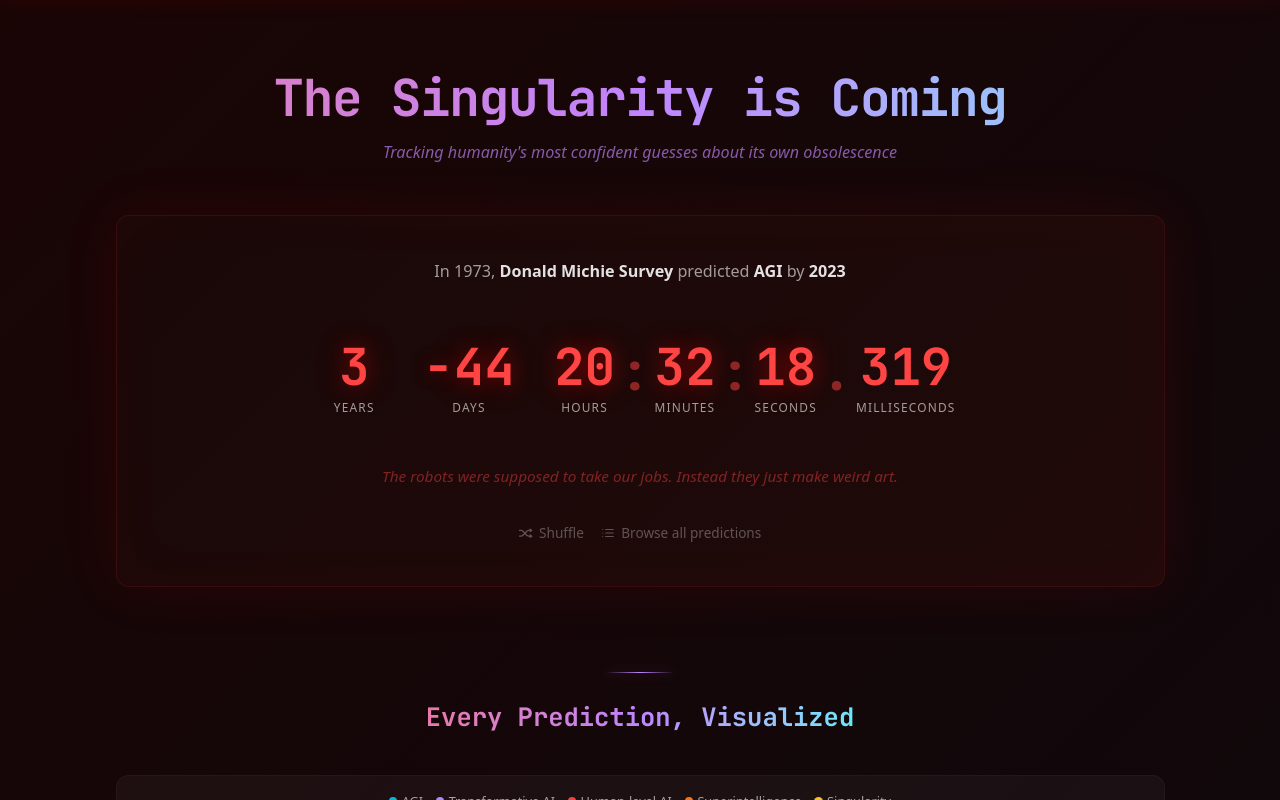
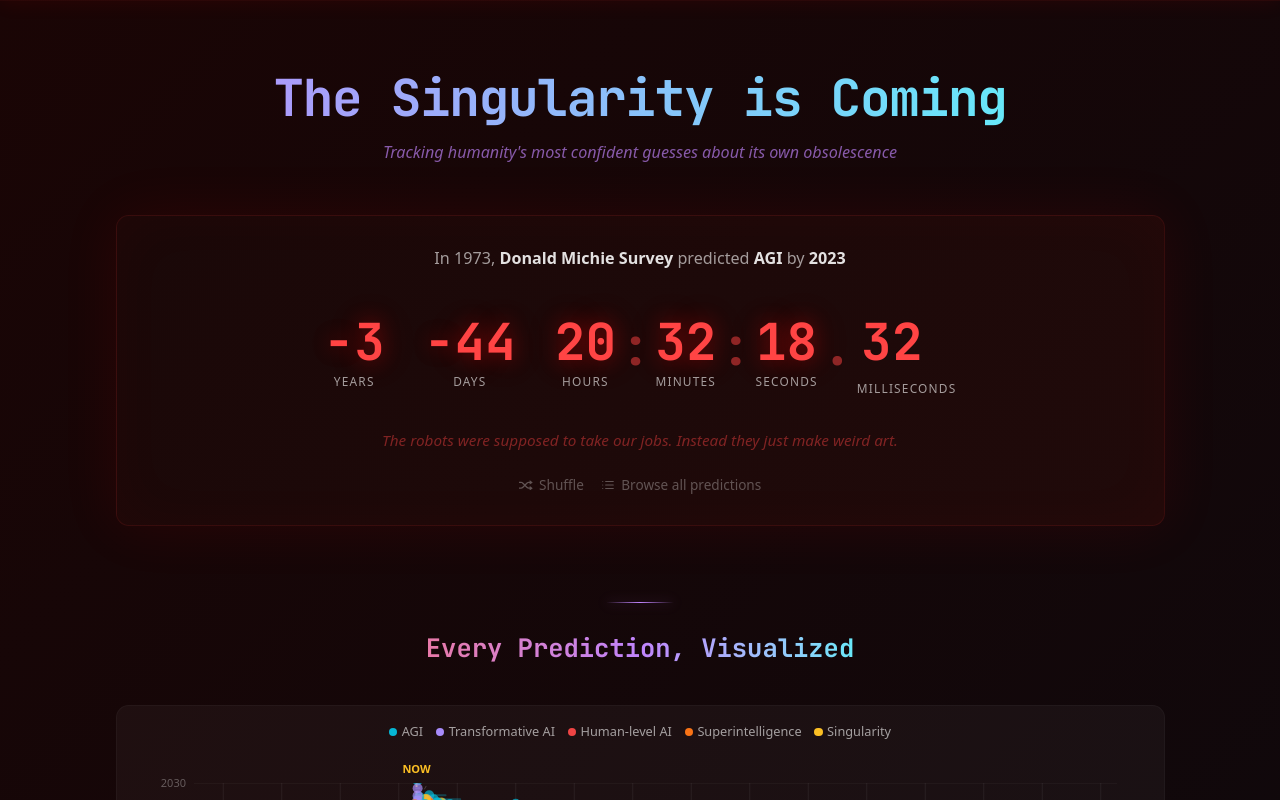
Before and after one commit to levilansing/singularity, a React (Vite) app: page / in a window 1280 px wide. Shown: the top 800 px of the page. Built offline with nearby package versions, Linux system fonts and the light colour scheme.

Commit message:
optimize countdowns

```diff
--- a/src/App.tsx
+++ b/src/App.tsx
@@ -101,7 +101,7 @@ function PredictionPage() {
     <>
       {selected && <StickyHeader prediction={selected} onRandom={handleRandom} />}
       <header className="text-center pt-14 mb-12 max-sm:pt-8 max-sm:mb-8">
-        <h1 className="font-mono text-[clamp(1.8rem,5vw,3rem)] font-bold m-0 tracking-tight text-center bg-linear-to-r from-[#e879a8] via-[#c084fc] to-[#67e8f9] bg-clip-text text-transparent">The Singularity<br className="sm:hidden" /> is Coming</h1>
+        <h1 className="animated-gradient-text font-mono text-[clamp(1.8rem,5vw,3rem)] font-bold m-0 tracking-tight text-center">The Singularity<br className="sm:hidden" /> is Coming</h1>
         <p className="text-[#c084fcaa] text-[0.95rem] m-0 italic text-center mt-1">Tracking humanity's most confident<br className="sm:hidden" /> guesses about its own obsolescence</p>
       </header>
 
--- a/src/components/Countdown.tsx
+++ b/src/components/Countdown.tsx
@@ -1,4 +1,4 @@
-import { useState, useEffect, useMemo } from "react";
+import { useRef, useMemo } from "react";
 import { Link } from "react-router-dom";
 import type { PredictionSlim } from "../data/types";
 import { getUrgencyLevel } from "../data/types";
@@ -8,67 +8,31 @@ import { CountdownDigit } from "./CountdownDigit";
 import { MillisecondsDisplay } from "./MillisecondsDisplay";
 import { ShuffleIcon } from "./ShuffleIcon";
 import { ListIcon } from "./ListIcon";
+import { useCountdownDom, computeInitialTime } from "../hooks/useCountdownDom";
 
 interface CountdownProps {
   prediction: PredictionSlim;
   onRandom?: () => void;
 }
 
-interface TimeRemaining {
-  years: number;
-  days: number;
-  hours: number;
-  minutes: number;
-  seconds: number;
-  milliseconds: number;
-}
-
-function computeTimeRemaining(targetDate: string): TimeRemaining {
-  const diff = new Date(targetDate).getTime() - Date.now();
-  const absDiff = Math.abs(diff);
-  const sign = diff < 0 ? -1 : 1;
-
-  const milliseconds = Math.floor(absDiff % 1000);
-  const seconds = Math.floor(absDiff / 1000) % 60;
-  const minutes = Math.floor(absDiff / (1000 * 60)) % 60;
-  const hours = Math.floor(absDiff / (1000 * 60 * 60)) % 24;
-  const totalDays = Math.floor(absDiff / (1000 * 60 * 60 * 24));
-  const years = totalDays >= 365 ? Math.floor(totalDays / 365) : 0;
-  const days = totalDays - years * 365;
-
-  return {
-    years: years * sign,
-    days: days * sign,
-    hours,
-    minutes,
-    seconds,
-    milliseconds,
-  };
-}
-
 export function Countdown({ prediction, onRandom }: CountdownProps) {
+  const containerRef = useRef<HTMLDivElement>(null);
   const urgency = getUrgencyLevel(prediction.target_date, prediction.predicted_year_best !== null);
-  const [time, setTime] = useState<TimeRemaining | null>(
-    prediction.target_date ? computeTimeRemaining(prediction.target_date) : null
-  );
   const commentary = useMemo(() => getCommentary(urgency, prediction.id), [urgency, prediction.id]);
 
-  useEffect(() => {
-    if (!prediction.target_date) return;
-    setTime(computeTimeRemaining(prediction.target_date));
-    const interval = setInterval(() => {
-      setTime(computeTimeRemaining(prediction.target_date!));
-    }, 1000); // Update every second, CSS handles milliseconds
-    return () => clearInterval(interval);
-  }, [prediction.target_date]);
+  const initialTime = prediction.target_date
+    ? computeInitialTime(prediction.target_date)
+    : null;
+
+  useCountdownDom(prediction.target_date, containerRef);
 
   const isPast = urgency === "past";
   const isPhilosophical = urgency === "philosophical";
 
   return (
-    <div className={`countdown-container text-center py-10 px-4 mb-12 rounded-xl bg-(--bg-card) border border-[#ffffff08] transition-all duration-500 max-sm:py-6 max-sm:px-3 urgency-${urgency}`}>
+    <div className={`countdown-container text-center py-7 px-4 mb-8 rounded-xl bg-(--bg-card) border border-[#ffffff08] transition-all duration-500 max-sm:py-5 max-sm:px-3 urgency-${urgency}`}>
 
-      <div className="countdown-prediction-year text-[0.95rem] text-(--text-muted) mb-8 min-h-[2lh]">
+      <div className="countdown-prediction-year text-[0.95rem] text-(--text-muted) mb-5 min-h-[2lh]">
         {(() => {
           const year = prediction.prediction_date ? new Date(prediction.prediction_date).getFullYear() : null;
           if (isPhilosophical) {
@@ -81,7 +45,6 @@ export function Countdown({ prediction, onRandom }: CountdownProps) {
               const d = new Date(dateStr);
               const month = d.getUTCMonth();
               const day = d.getUTCDate();
-              // Show month+year unless it's a year-boundary placeholder (Jan 1 or Dec 31)
               if (!((month === 0 && day === 1) || (month === 11 && day === 31))) {
                 byDate = d.toLocaleDateString("en-US", { month: "long", year: "numeric", timeZone: "UTC" });
               }
@@ -111,38 +74,38 @@ export function Countdown({ prediction, onRandom }: CountdownProps) {
         </div>
       )}
 
-      {!isPhilosophical && time && (() => {
-        const hasYears = time.years !== 0;
+      {!isPhilosophical && initialTime && (() => {
+        const hasYears = initialTime.years !== 0;
         const sepClass = `countdown-separator font-mono ${hasYears ? "text-[clamp(1.5rem,4.5vw,3rem)]" : "text-[clamp(2rem,6vw,4rem)]"} font-bold text-(--text-dim) leading-none pt-[0.1em] shrink-0`;
         return (
-          <div className={`flex flex-row justify-center items-start gap-1 mb-6 max-sm:gap-[0.1rem] ${hasYears ? "countdown-has-years" : ""}`}>
+          <div ref={containerRef} className={`flex flex-row justify-center items-start gap-1 mb-4 max-sm:gap-[0.1rem] ${hasYears ? "countdown-has-years" : ""}`}>
             {hasYears && (
               <>
-                <CountdownDigit value={time.years} label="Years" shortLabel="Y" urgency={urgency} />
+                <CountdownDigit unit="years" initialValue={initialTime.years} label="Years" shortLabel="Y" urgency={urgency} />
                 <span className={sepClass}>&nbsp;</span>
               </>
             )}
-            <CountdownDigit value={time.days} label="Days" shortLabel={hasYears ? "D" : undefined} urgency={urgency} />
+            <CountdownDigit unit="days" initialValue={initialTime.days} label="Days" shortLabel={hasYears ? "D" : undefined} urgency={urgency} />
             <span className={sepClass}>&nbsp;</span>
-            <CountdownDigit value={time.hours} label="Hours" shortLabel={hasYears ? "H" : undefined} urgency={urgency} />
+            <CountdownDigit unit="hours" initialValue={initialTime.hours} label="Hours" shortLabel={hasYears ? "H" : undefined} urgency={urgency} />
             <span className={sepClass}>:</span>
-            <CountdownDigit value={time.minutes} label="Minutes" shortLabel={hasYears ? "M" : undefined} urgency={urgency} />
+            <CountdownDigit unit="minutes" initialValue={initialTime.minutes} label="Minutes" shortLabel={hasYears ? "M" : undefined} urgency={urgency} />
             <span className={sepClass}>:</span>
-            <CountdownDigit value={time.seconds} label="Seconds" shortLabel={hasYears ? "S" : undefined} urgency={urgency} />
+            <CountdownDigit unit="seconds" initialValue={initialTime.seconds} label="Seconds" shortLabel={hasYears ? "S" : undefined} urgency={urgency} />
             <span className={sepClass}>.</span>
             <MillisecondsDisplay hasYears={hasYears} />
           </div>
         );
       })()}
 
-      {!isPhilosophical && !time && (
+      {!isPhilosophical && !initialTime && (
         <div className="font-mono text-2xl text-(--text-muted) py-8">
           <p>No specific date predicted</p>
           <p className="text-[0.9rem] text-(--text-dim) mt-2">Just vibes and existential dread</p>
         </div>
       )}
 
-      <div className="countdown-commentary text-[0.9rem] italic h-16 mb-3 flex justify-center items-center w-full" suppressHydrationWarning>{commentary}</div>
+      <div className="countdown-commentary text-[0.9rem] italic h-12 mb-2 flex justify-center items-center w-full" suppressHydrationWarning>{commentary}</div>
 
       <div className="flex justify-center gap-4 text-[0.8rem] text-(--text-dim)">
         {onRandom && (
--- a/src/components/CountdownDigit.tsx
+++ b/src/components/CountdownDigit.tsx
@@ -1,26 +1,25 @@
 import type { UrgencyLevel } from "../data/types";
 
 interface CountdownDigitProps {
-  value: number;
+  unit: string;
+  initialValue: number;
   label: string;
   shortLabel?: string;
   urgency: UrgencyLevel;
   compact?: boolean;
 }
 
-export function CountdownDigit({ value, label, shortLabel, urgency, compact = false }: CountdownDigitProps) {
-  const isNegative = value < 0;
-  const displayValue = Math.abs(value);
-  let padLength = 2;
-  if (label === "Years" || label === "Y" || label === "Days" || label === "D") padLength = 1;
-  if (label === "Milliseconds" || label === "MS") padLength = 3;
+export function CountdownDigit({ unit, initialValue, label, shortLabel, urgency, compact = false }: CountdownDigitProps) {
+  const isNegative = initialValue < 0;
+  const displayValue = Math.abs(initialValue);
+  const padLength = (unit === "years" || unit === "days") ? 1 : 2;
   const formatted = String(displayValue).padStart(padLength, "0");
 
   return (
     <div className={`countdown-digit-group flex flex-col items-center ${compact ? "compact !min-w-0" : "min-w-14 max-sm:min-w-10"} urgency-${urgency}`}>
       <div className="countdown-digit-value font-mono text-[clamp(2rem,6vw,4rem)] font-bold leading-none text-(--text) transition-[color,text-shadow] duration-500 tabular-nums" suppressHydrationWarning>
-        {isNegative && (label === "Days" || label === "D") && <span>-</span>}
-        {formatted}
+        <span data-neg style={{ display: isNegative ? undefined : "none" }}>-</span>
+        <span data-unit={unit}>{formatted}</span>
       </div>
       {shortLabel ? (
         <div className="text-[0.7rem] uppercase tracking-widest text-(--text-muted) mt-1.5">
--- a/src/components/MillisecondsDisplay.tsx
+++ b/src/components/MillisecondsDisplay.tsx
@@ -1,27 +1,30 @@
-import { useRef, useEffect } from "react";
+const digits = [0, 1, 2, 3, 4, 5, 6, 7, 8, 9] as const;
 
-function useMilliseconds(ref: React.RefObject<HTMLSpanElement | null>) {
-  useEffect(() => {
-    const el = ref.current;
-    if (!el) return;
-    let raf: number;
-    const tick = () => {
-      const ms = 999 - (Date.now() % 1000);
-      el.textContent = String(ms).padStart(3, "0");
-      raf = requestAnimationFrame(tick);
-    };
-    raf = requestAnimationFrame(tick);
-    return () => cancelAnimationFrame(raf);
-  }, []);
+function DigitStrip({ className }: { className: string }) {
+  return (
+    <span className={`ms-strip ${className}`} aria-hidden="true">
+      {digits.map((d) => (
+        <span key={d}>{d}</span>
+      ))}
+    </span>
+  );
+}
+
+function Roller() {
+  return (
+    <span className="ms-roller">
+      <DigitStrip className="ms-hundreds" />
+      <DigitStrip className="ms-tens" />
+      <DigitStrip className="ms-ones" />
+    </span>
+  );
 }
 
 export function MillisecondsDisplay({ hasYears = false }: { hasYears?: boolean }) {
-  const ref = useRef<HTMLSpanElement>(null);
-  useMilliseconds(ref);
   return (
     <div className="countdown-digit-group flex flex-col items-center min-w-14 max-sm:min-w-10">
       <div className="countdown-digit-value countdown-ms-value font-mono text-[clamp(2rem,6vw,4rem)] font-bold leading-none text-(--text) tabular-nums">
-        <span ref={ref}>000</span>
+        <Roller />
       </div>
       {hasYears ? (
         <div className="text-[0.7rem] uppercase tracking-widest text-(--text-muted) mt-1.5">
@@ -36,12 +39,10 @@ export function MillisecondsDisplay({ hasYears = false }: { hasYears?: boolean }
 }
 
 export function MillisecondsDisplayCompact() {
-  const ref = useRef<HTMLSpanElement>(null);
-  useMilliseconds(ref);
   return (
     <div className="countdown-digit-group compact flex flex-col items-center !min-w-0">
       <div className="countdown-digit-value countdown-ms-value font-mono text-[clamp(2rem,6vw,4rem)] font-bold leading-none text-(--text) tabular-nums">
-        <span ref={ref}>000</span>
+        <Roller />
       </div>
       <div className="text-[0.7rem] uppercase tracking-widest text-(--text-muted) mt-1.5">MS</div>
     </div>
--- a/src/components/ShareButton.tsx
+++ b/src/components/ShareButton.tsx
@@ -39,7 +39,7 @@ export function ShareButton({ prediction }: ShareButtonProps) {
       className="text-[0.8rem] text-(--text-dim) hover:text-(--text-muted) cursor-pointer transition-colors font-mono flex items-center gap-1.5"
     >
       <svg width="14" height="14" viewBox="0 0 14 14" fill="none" xmlns="http://www.w3.org/2000/svg">
-        <path d="M5.01083 7.88084L8.995 10.2025M8.98917 3.7975L5.01083 6.11917M12.25 2.91667C12.25 3.88317 11.4665 4.66667 10.5 4.66667C9.5335 4.66667 8.75 3.88317 8.75 2.91667C8.75 1.95017 9.5335 1.16667 10.5 1.16667C11.4665 1.16667 12.25 1.95017 12.25 2.91667ZM5.25 7C5.25 7.9665 4.4665 8.75 3.5 8.75C2.5335 8.75 1.75 7.9665 1.75 7C1.75 6.03351 2.5335 5.25 3.5 5.25C4.4665 5.25 5.25 6.03351 5.25 7ZM12.25 11.0833C12.25 12.0498 11.4665 12.8333 10.5 12.8333C9.5335 12.8333 8.75 12.0498 8.75 11.0833C8.75 10.1168 9.5335 9.33334 10.5 9.33334C11.4665 9.33334 12.25 10.1168 12.25 11.0833Z" stroke="currentColor" stroke-width="1.25"/>
+        <path d="M5.01083 7.88084L8.995 10.2025M8.98917 3.7975L5.01083 6.11917M12.25 2.91667C12.25 3.88317 11.4665 4.66667 10.5 4.66667C9.5335 4.66667 8.75 3.88317 8.75 2.91667C8.75 1.95017 9.5335 1.16667 10.5 1.16667C11.4665 1.16667 12.25 1.95017 12.25 2.91667ZM5.25 7C5.25 7.9665 4.4665 8.75 3.5 8.75C2.5335 8.75 1.75 7.9665 1.75 7C1.75 6.03351 2.5335 5.25 3.5 5.25C4.4665 5.25 5.25 6.03351 5.25 7ZM12.25 11.0833C12.25 12.0498 11.4665 12.8333 10.5 12.8333C9.5335 12.8333 8.75 12.0498 8.75 11.0833C8.75 10.1168 9.5335 9.33334 10.5 9.33334C11.4665 9.33334 12.25 10.1168 12.25 11.0833Z" stroke="currentColor" strokeWidth="1.25"/>
       </svg>
       {copied ? "Copied!" : "Share"}
     </button>
--- a/src/components/SingularityInfo.tsx
+++ b/src/components/SingularityInfo.tsx
@@ -604,7 +604,7 @@ export function PredictionDrift() {
               })}
               {/* Divider */}
               <div className="w-full h-px bg-[#ffffff0a] my-0.5 max-md:hidden" />
-              <div className="hidden max-md:block w-px h-3 bg-[#ffffff0a] mx-1 self-center" />
+              <div className="max-md:basis-full max-md:h-0" />
               <span className="flex items-center gap-1 text-[0.6rem] font-mono text-(--text-dim) whitespace-nowrap">
                 <span className="inline-block w-3 h-0.5 rounded shrink-0" style={{ background: medianColor }} />
                 median
--- a/src/components/StickyHeader.tsx
+++ b/src/components/StickyHeader.tsx
@@ -1,4 +1,4 @@
-import { useState, useEffect } from "react";
+import { useState, useEffect, useRef } from "react";
 import { useNavigate } from "react-router-dom";
 import type { PredictionSlim } from "../data/types";
 import { getUrgencyLevel } from "../data/types";
@@ -6,70 +6,33 @@ import { CountdownDigit } from "./CountdownDigit";
 import { MillisecondsDisplayCompact } from "./MillisecondsDisplay";
 import { ShuffleIcon } from "./ShuffleIcon";
 import { ListIcon } from "./ListIcon";
+import { useCountdownDom, computeInitialTime } from "../hooks/useCountdownDom";
 
 interface StickyHeaderProps {
   prediction: PredictionSlim;
   onRandom?: () => void;
 }
 
-interface TimeRemaining {
-  years: number;
-  days: number;
-  hours: number;
-  minutes: number;
-  seconds: number;
-  milliseconds: number;
-}
-
-function computeTimeRemaining(targetDate: string): TimeRemaining {
-  const diff = new Date(targetDate).getTime() - Date.now();
-  const absDiff = Math.abs(diff);
-  const sign = diff < 0 ? -1 : 1;
-
-  const milliseconds = Math.floor(absDiff % 1000);
-  const seconds = Math.floor(absDiff / 1000) % 60;
-  const minutes = Math.floor(absDiff / (1000 * 60)) % 60;
-  const hours = Math.floor(absDiff / (1000 * 60 * 60)) % 24;
-  const totalDays = Math.floor(absDiff / (1000 * 60 * 60 * 24));
-  const years = totalDays >= 365 ? Math.floor(totalDays / 365) : 0;
-  const days = totalDays - years * 365;
-
-  return {
-    years: years * sign,
-    days: days * sign,
-    hours,
-    minutes,
-    seconds,
-    milliseconds,
-  };
-}
-
 export function StickyHeader({ prediction, onRandom }: StickyHeaderProps) {
   const navigate = useNavigate();
+  const containerRef = useRef<HTMLDivElement>(null);
   const [isVisible, setIsVisible] = useState(false);
   const urgency = getUrgencyLevel(prediction.target_date, prediction.predicted_year_best !== null);
-  const [time, setTime] = useState<TimeRemaining | null>(
-    prediction.target_date ? computeTimeRemaining(prediction.target_date) : null
-  );
+
+  const initialTime = prediction.target_date
+    ? computeInitialTime(prediction.target_date)
+    : null;
+
+  useCountdownDom(prediction.target_date, containerRef);
 
   useEffect(() => {
     const handleScroll = () => {
-      // Show sticky header when scrolled down more than 400px
       setIsVisible(window.scrollY > 400);
     };
 
     window.addEventListener("scroll", handleScroll);
     return () => window.removeEventListener("scroll", handleScroll);
   }, []);
-
-  useEffect(() => {
-    if (!prediction.target_date) return;
-    setTime(computeTimeRemaining(prediction.target_date));
-    const interval = setInterval(() => {
-      setTime(computeTimeRemaining(prediction.target_date!));
-    }, 1000); // Update every second, CSS handles milliseconds
-    return () => clearInterval(interval);
-  }, [prediction.target_date]);
 
   const isPast = urgency === "past";
   const isPhilosophical = urgency === "philosophical";
@@ -82,24 +45,24 @@ export function StickyHeader({ prediction, onRandom }: StickyHeaderProps) {
             <span className="font-mono text-2xl font-extralight text-(--accent)">∞</span>
           </div>
         )}
-        {!isPhilosophical && time && (() => {
-          const hasYears = time.years !== 0;
+        {!isPhilosophical && initialTime && (() => {
+          const hasYears = initialTime.years !== 0;
           const sepClass = "font-mono text-[1.2rem] font-bold text-(--text-dim) leading-snug max-sm:text-[1rem]";
           return (
-            <div className="flex items-start gap-[0.15rem] max-sm:gap-[0.1rem]">
+            <div ref={containerRef} className="flex items-start gap-[0.15rem] max-sm:gap-[0.1rem]">
               {hasYears && (
                 <>
-                  <CountdownDigit value={time.years} label="Y" urgency={urgency} compact />
+                  <CountdownDigit unit="years" initialValue={initialTime.years} label="Y" urgency={urgency} compact />
                   <span className={sepClass}>&nbsp;</span>
                 </>
               )}
-              <CountdownDigit value={time.days} label="D" urgency={urgency} compact />
+              <CountdownDigit unit="days" initialValue={initialTime.days} label="D" urgency={urgency} compact />
               <span className={sepClass}>&nbsp;</span>
-              <CountdownDigit value={time.hours} label="H" urgency={urgency} compact />
+              <CountdownDigit unit="hours" initialValue={initialTime.hours} label="H" urgency={urgency} compact />
               <span className={sepClass}>:</span>
-              <CountdownDigit value={time.minutes} label="M" urgency={urgency} compact />
+              <CountdownDigit unit="minutes" initialValue={initialTime.minutes} label="M" urgency={urgency} compact />
               <span className={sepClass}>:</span>
-              <CountdownDigit value={time.seconds} label="S" urgency={urgency} compact />
+              <CountdownDigit unit="seconds" initialValue={initialTime.seconds} label="S" urgency={urgency} compact />
               <span className={sepClass}>.</span>
               <MillisecondsDisplayCompact />
             </div>
--- /dev/null
+++ b/src/hooks/useCountdownDom.ts
@@ -0,0 +1,71 @@
+import { useEffect, type RefObject } from "react";
+
+export function useCountdownDom(
+  targetDate: string | null,
+  containerRef: RefObject<HTMLElement | null>
+) {
+  useEffect(() => {
+    if (!targetDate) return;
+    const el = containerRef.current;
+    if (!el) return;
+
+    const units: Record<string, Element | null> = {};
+    for (const u of ["years", "days", "hours", "minutes", "seconds"]) {
+      units[u] = el.querySelector(`[data-unit="${u}"]`);
+    }
+    const negSign = el.querySelector("[data-neg]") as HTMLElement | null;
+
+    function tick() {
+      const diff = new Date(targetDate!).getTime() - Date.now();
+      const abs = Math.abs(diff);
+      const sign = diff < 0 ? -1 : 1;
+
+      const seconds = Math.floor(abs / 1000) % 60;
+      const minutes = Math.floor(abs / 60000) % 60;
+      const hours = Math.floor(abs / 3600000) % 24;
+      const totalDays = Math.floor(abs / 86400000);
+      const years = totalDays >= 365 ? Math.floor(totalDays / 365) : 0;
+      const days = totalDays - years * 365;
+
+      if (units.years) units.years.textContent = String(years);
+      if (units.days) units.days.textContent = String(days);
+      if (units.hours) units.hours.textContent = String(hours).padStart(2, "0");
+      if (units.minutes) units.minutes.textContent = String(minutes).padStart(2, "0");
+      if (units.seconds) units.seconds.textContent = String(seconds).padStart(2, "0");
+      if (negSign) negSign.style.display = sign < 0 ? "" : "none";
+    }
+
+    tick();
+    const id = setInterval(tick, 1000);
+    return () => clearInterval(id);
+  }, [targetDate]);
+}
+
+export interface TimeSnapshot {
+  years: number;
+  days: number;
+  hours: number;
+  minutes: number;
+  seconds: number;
+}
+
+export function computeInitialTime(targetDate: string): TimeSnapshot {
+  const diff = new Date(targetDate).getTime() - Date.now();
+  const abs = Math.abs(diff);
+  const sign = diff < 0 ? -1 : 1;
+
+  const seconds = Math.floor(abs / 1000) % 60;
+  const minutes = Math.floor(abs / 60000) % 60;
+  const hours = Math.floor(abs / 3600000) % 24;
+  const totalDays = Math.floor(abs / 86400000);
+  const years = totalDays >= 365 ? Math.floor(totalDays / 365) : 0;
+  const days = totalDays - years * 365;
+
+  return {
+    years: years * sign,
+    days: days * sign,
+    hours,
+    minutes,
+    seconds,
+  };
+}
--- a/src/index.css
+++ b/src/index.css
@@ -195,6 +195,29 @@ body.urgency-philosophical {
   50% { opacity: 0.85; }
 }
 
+/* ── Animated gradient header ── */
+.animated-gradient-text {
+  background: linear-gradient(
+    90deg,
+    #e879a8,
+    #c084fc,
+    #67e8f9,
+    #a78bfa,
+    #e879a8
+  );
+  background-size: 300% 100%;
+  -webkit-background-clip: text;
+  -webkit-text-fill-color: transparent;
+  background-clip: text;
+  animation: gradient-shift 6s ease infinite;
+}
+
+@keyframes gradient-shift {
+  0% { background-position: 0% 50%; }
+  50% { background-position: 100% 50%; }
+  100% { background-position: 0% 50%; }
+}
+
 /* ── Infinity symbol (gradient text animation) ── */
 .infinity-symbol {
   font-family: var(--font-mono);
@@ -225,13 +248,44 @@ body.urgency-philosophical {
   to { opacity: 1; }
 }
 
-/* ── Milliseconds: isolate from urgency effects ── */
+/* ── Milliseconds: CSS-only animated digit roller ── */
 .countdown-ms-value {
   font-variant-numeric: tabular-nums;
   transition: none !important;
   animation: none !important;
   text-shadow: none !important;
-  will-change: contents;
+}
+
+.ms-roller {
+  display: inline-flex;
+  align-items: flex-start;
+  height: 1em;
+  line-height: 1;
+  overflow: hidden;
+  contain: content;
+}
+
+.ms-strip {
+  display: flex;
+  flex-direction: column;
+  width: 1ch;
+  will-change: transform;
+  animation: ms-scroll 1s steps(10) infinite reverse;
+}
+
+.ms-strip > span {
+  display: block;
+  height: 1em;
+  line-height: 1;
+  flex-shrink: 0;
+}
+
+.ms-hundreds { animation-duration: 1s; }
+.ms-tens { animation-duration: 0.1s; }
+.ms-ones { animation-duration: 0.01s; }
+
+@keyframes ms-scroll {
+  to { transform: translateY(-100%); }
 }
 
 /* ── Timeline row hover ── */
```
Also changed, not shown: src/components/Timeline.tsx (+5 -3 lines).
